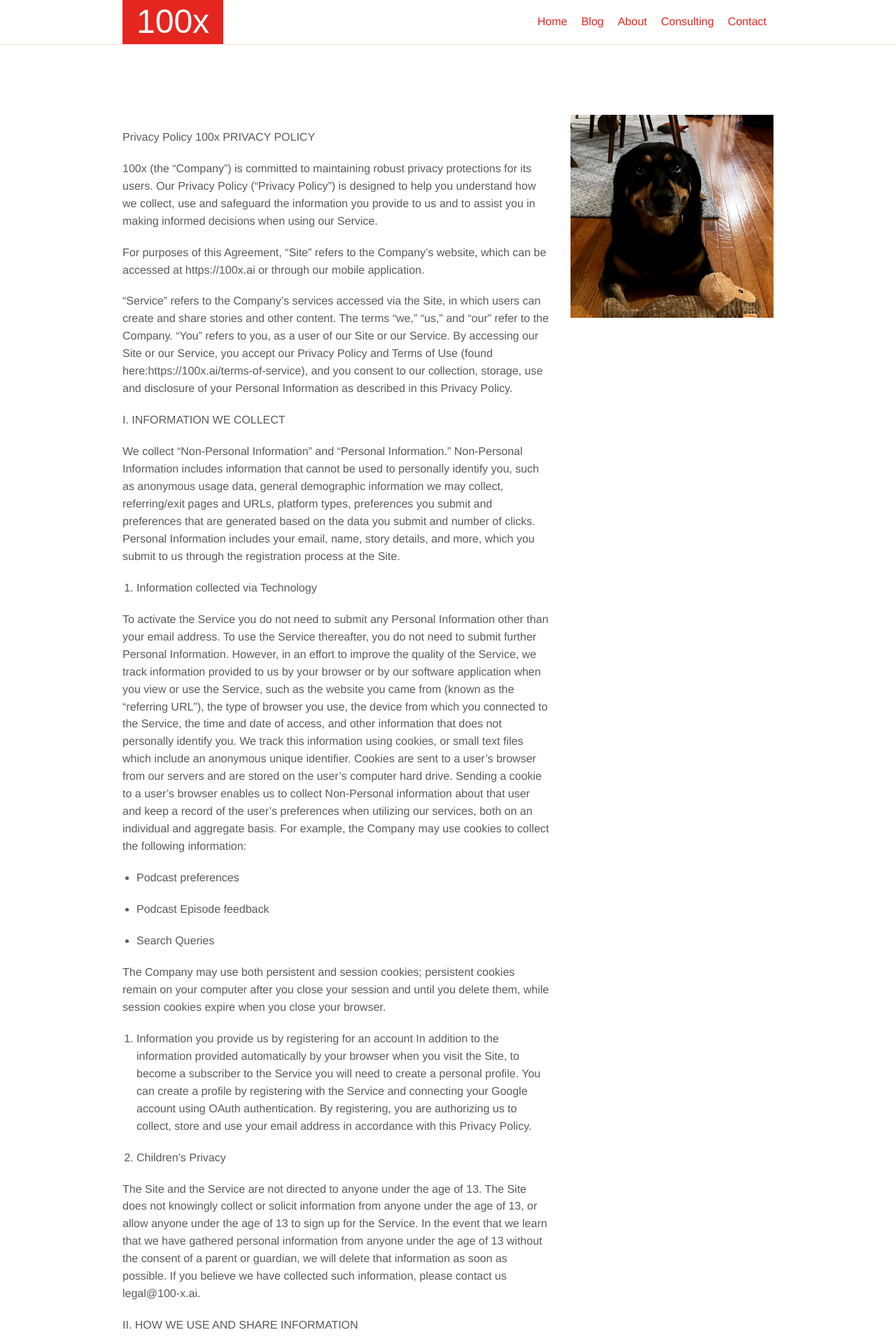
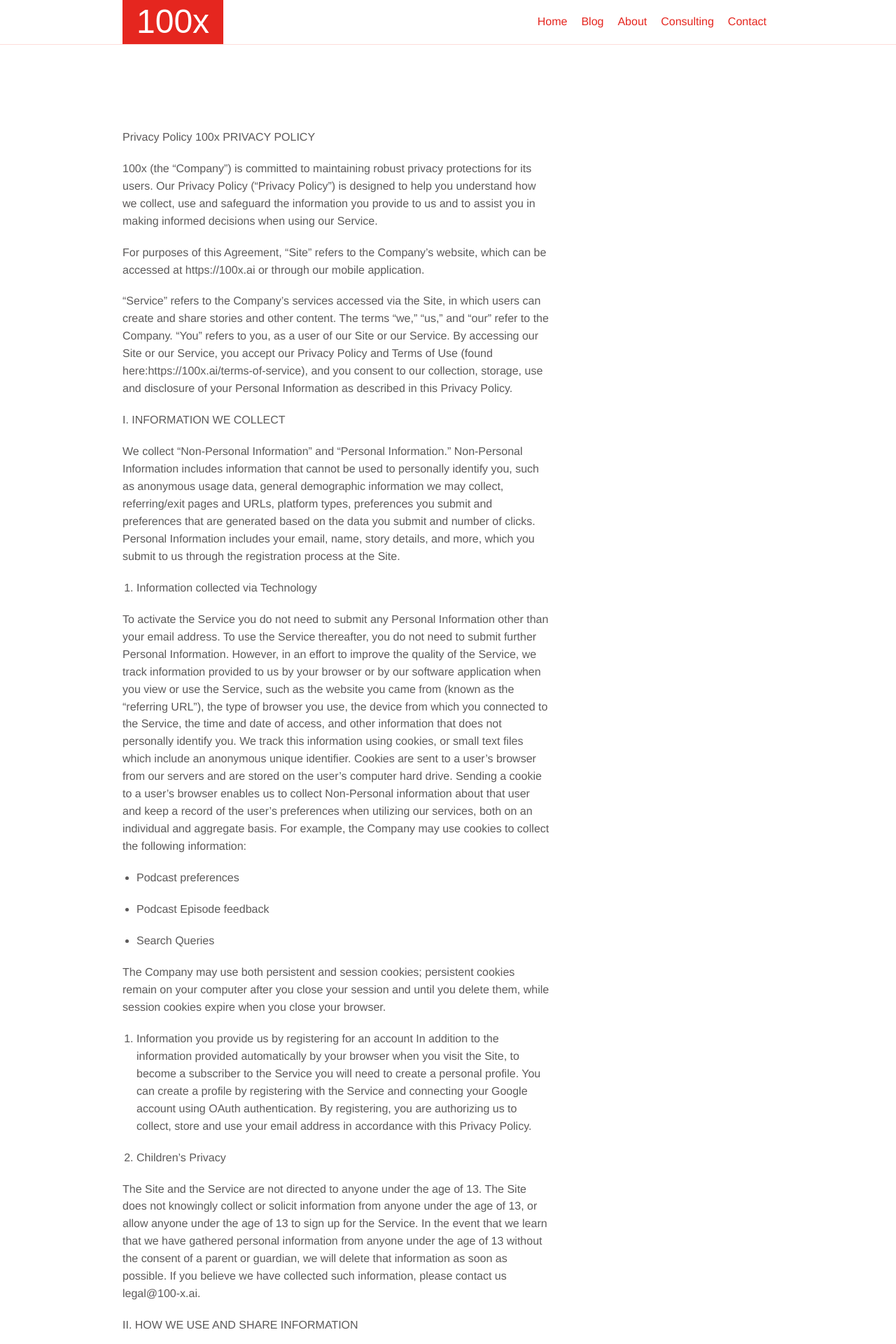
Before and after one commit to Shakakai/100x, a Jekyll site: the page built from privacy-policy.md, in a window 1280 px wide. Shown: the top 1920 px of the page at 70% size. Built offline with Jekyll 4.4.1, drawn with Linux system fonts in a browser that asks for light colours; some web fonts are replaced; our own code applies the rules of GitHub Pages for plain Markdown files.

Commit message:
updating

```diff
--- a/_layouts/page.html
+++ b/_layouts/page.html
@@ -11,8 +11,10 @@ bodyClass: "page-basic"
                 <div class="content">{{content}}</div>
             </div>
         </div>
+        {% if page.intro_image %}
         <div class="col-12 col-md-4 order-2 order-md-3 position-relative">
-            <img src="/images/team/starbuck-profile.png" alt="Photo of Starbuck" class="img-fluid">
+            <img src="{{page.intro_image}}" class="img-fluid">
         </div>
+        {% endif %}
     </div>
 </div>
```
